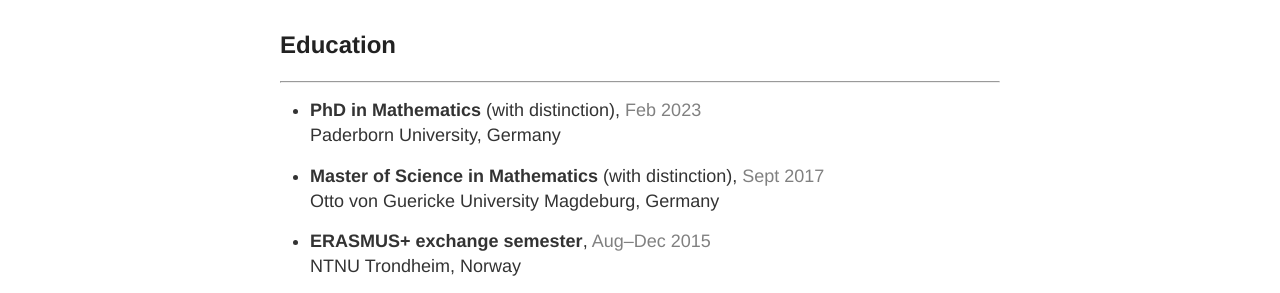
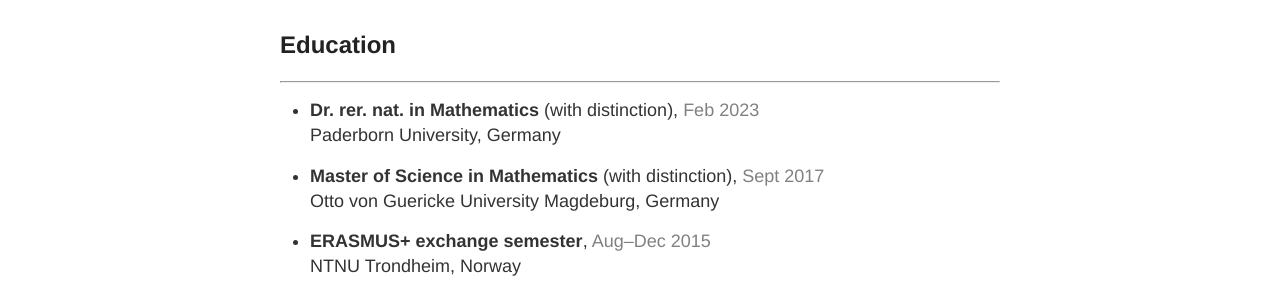
Before and after one commit to charleneweiss/charleneweiss.github.io, a Jekyll site: the page built from cv.md, in a window 1280 px wide. Shown: the part 228-521 px from the top of the page. Built offline with Jekyll 4.4.1, drawn with Linux system fonts in a browser that asks for light colours.

Commit message:
Update cv.md

```diff
--- a/cv.md
+++ b/cv.md
@@ -8,7 +8,7 @@ A complete CV is available on request.
 
 ## Education
 ____
-- **PhD in Mathematics** (with distinction),
+- **Dr. rer. nat. in Mathematics** (with distinction),
  <span style="color:gray">Feb 2023</span>\
 Paderborn University, Germany
 
```
